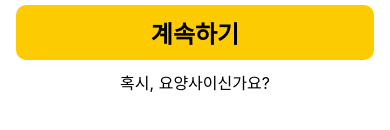
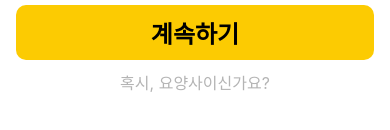
Before and after one commit to ambition-kwon/Maeum-Ieum, a React Native app: screen / in a window 390 px wide. Shown: the part 488-618 px from the top of the page. Built offline with nearby package versions, Linux system fonts and the light colour scheme.

Commit message:
edit style
- 안드로이드 기기에서 일부 글자 누락 확인. 그에 따른 style 수정

```diff
--- a/src/screens/Login/CodeLogin.js
+++ b/src/screens/Login/CodeLogin.js
@@ -113,5 +113,6 @@ const styles = StyleSheet.create({
   changeText: {
     textAlign: 'center',
     fontSize: 16,
+    color: '#B4B4B4',
   },
 });
--- a/src/screens/SeniorDetail/index.js
+++ b/src/screens/SeniorDetail/index.js
@@ -541,7 +541,7 @@ const SeniorDetail = () => {
                   elderlyId: elderlyId,
                 });
               }}>
-              <Text>{`주간 보고서(${report.startDate})`}</Text>
+              <Text style={styles.modalItem}>{`주간 보고서(${report.startDate})`}</Text>
             </TouchableOpacity>
           ))}
           <TouchableOpacity
@@ -721,6 +721,11 @@ const styles = StyleSheet.create({
     marginBottom: 20,
     color: '#fff',
   },
+  modalItem: {
+    fontWeight: 'bold',
+    fontSize: 18,
+    color: '#000',
+  },
   reportButton: {
     backgroundColor: '#fff',
     padding: 15,
```
